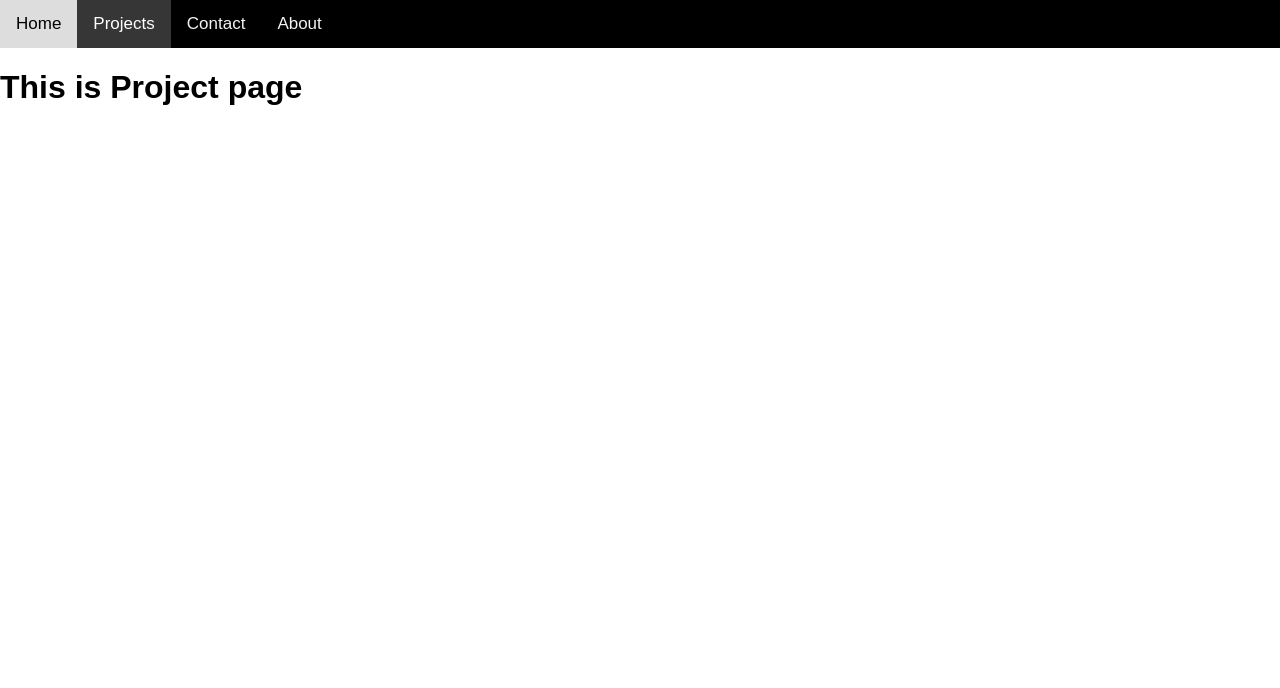
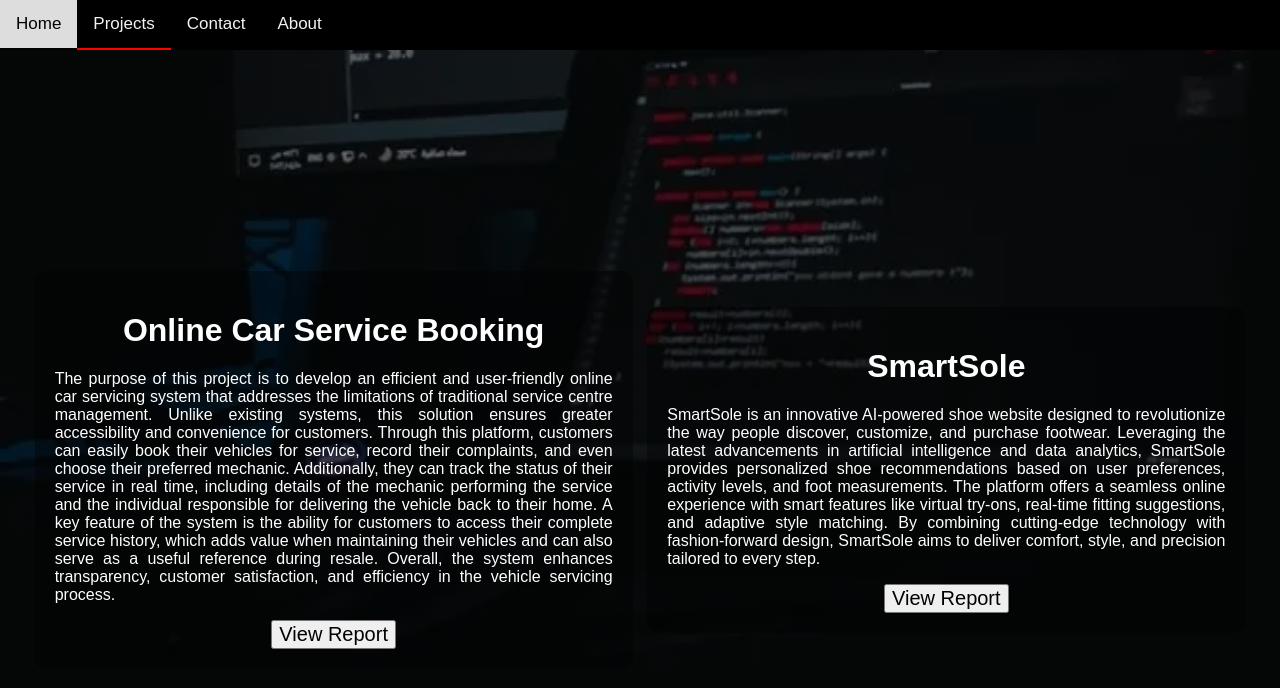
Before and after one commit to aarongeorge10/Myportfolio, a plain HTML site: page projects.html in a window 1280 px wide. Drawn offline with Linux system fonts and the light colour scheme.

Commit message:
project page added

```diff
--- a/home.css
+++ b/home.css
@@ -23,8 +23,7 @@ body {
 }
 
 .nav a.active {
-    background-color: rgb(54, 54, 54);
-    color: white;
+    border-bottom: 2px solid red; /* highlight active link */
 }
 
 
--- /dev/null
+++ b/projects.css
@@ -0,0 +1,52 @@
+body, html {
+    height: 100vh;
+    margin: 0;
+}
+
+.nav {
+    background-color: rgb(0, 0, 0);
+    overflow: hidden;
+}
+
+.nav a {
+    float: left;
+    color: #f2f2f2;
+    text-align: center;
+    padding: 14px 16px;
+    text-decoration: none;
+    font-size: 17px;
+}
+
+.nav a:hover {
+    background-color: #ddd;
+    color: black;
+}
+
+
+
+.nav a.active {
+    border-bottom: 2px solid red; /* highlight active link */
+}
+
+
+.project {
+    background-image: linear-gradient(rgba(0, 0, 0, 0.5), rgba(0, 0, 0, 0.5)), url("files/img2.webp");
+    height: 100vh;
+    background-position: center;
+    background-repeat: no-repeat;
+    background-size: cover;
+
+    display: flex;              /* Put children side by side */
+    justify-content: space-evenly; /* Space them evenly */
+    align-items: center;        /* Vertically center */
+    color: white;
+    text-align: center;
+    padding: 20px;
+}
+
+.miniprj, .mainprj {
+    width: 45%;   /* Each takes almost half screen */
+    background: rgba(0, 0, 0, 0.4); /* Optional: semi-transparent bg */
+    padding: 20px;
+    border-radius: 10px;
+}
--- a/projects.html
+++ b/projects.html
@@ -1,18 +1,60 @@
 <!DOCTYPE html>
 <html lang="en">
+
 <head>
     <meta charset="UTF-8">
     <meta name="viewport" content="width=device-width, initial-scale=1.0">
     <title>Projects</title>
     <link rel="stylesheet" href="home.css">
+    <link rel="stylesheet" href="projects.css">
 </head>
+
 <body>
     <div class="nav">
         <a href="home.html">Home</a>
         <a class="active" href="projects.html">Projects</a>
         <a href="contact.html">Contact</a>
         <a href="about.html">About</a>
-</div>
-    <h1> This is Project page  </h1>
+    </div>
+
+    <div class="project">
+        <div class="miniprj">
+            <h1>Online Car Service Booking</h1>
+            <p>
+                The purpose of this project is to develop an efficient and user-friendly online car servicing system
+                that addresses the limitations of traditional service centre management. Unlike existing systems, this
+                solution ensures greater accessibility and convenience for customers.
+
+                Through this platform, customers can easily book their vehicles for service, record their complaints,
+                and even choose their preferred mechanic. Additionally, they can track the status of their service in
+                real time, including details of the mechanic performing the service and the individual responsible for
+                delivering the vehicle back to their home.
+
+                A key feature of the system is the ability for customers to access their complete service history, which
+                adds value when maintaining their vehicles and can also serve as a useful reference during resale.
+                Overall, the system enhances transparency, customer satisfaction, and efficiency in the vehicle
+                servicing process.
+                </p>
+                <button onclick="window.open('files/minireport.pdf', '_blank')">View Report</button>
+        </div>
+
+        <div class="mainprj">
+            <h1>SmartSole</h1>
+            <p>
+                SmartSole is an innovative AI-powered shoe website designed to revolutionize the way people discover,
+                customize, and purchase footwear. Leveraging the latest advancements in artificial intelligence and data
+                analytics, SmartSole provides personalized shoe recommendations based on user preferences, activity
+                levels, and foot measurements. The platform offers a seamless online experience with smart features like
+                virtual try-ons, real-time fitting suggestions, and adaptive style matching. By combining cutting-edge
+                technology with fashion-forward design, SmartSole aims to deliver comfort, style, and precision tailored
+                to every step.
+            </p>
+            <button onclick="window.open('files/ReportMain (1).pdf', '_blank')">View Report</button>
+        </div>
+    </div>
+    </div>
+
+
 </body>
+
 </html>
```
Also changed, not shown: files/img2.webp (added), 2 other files.
